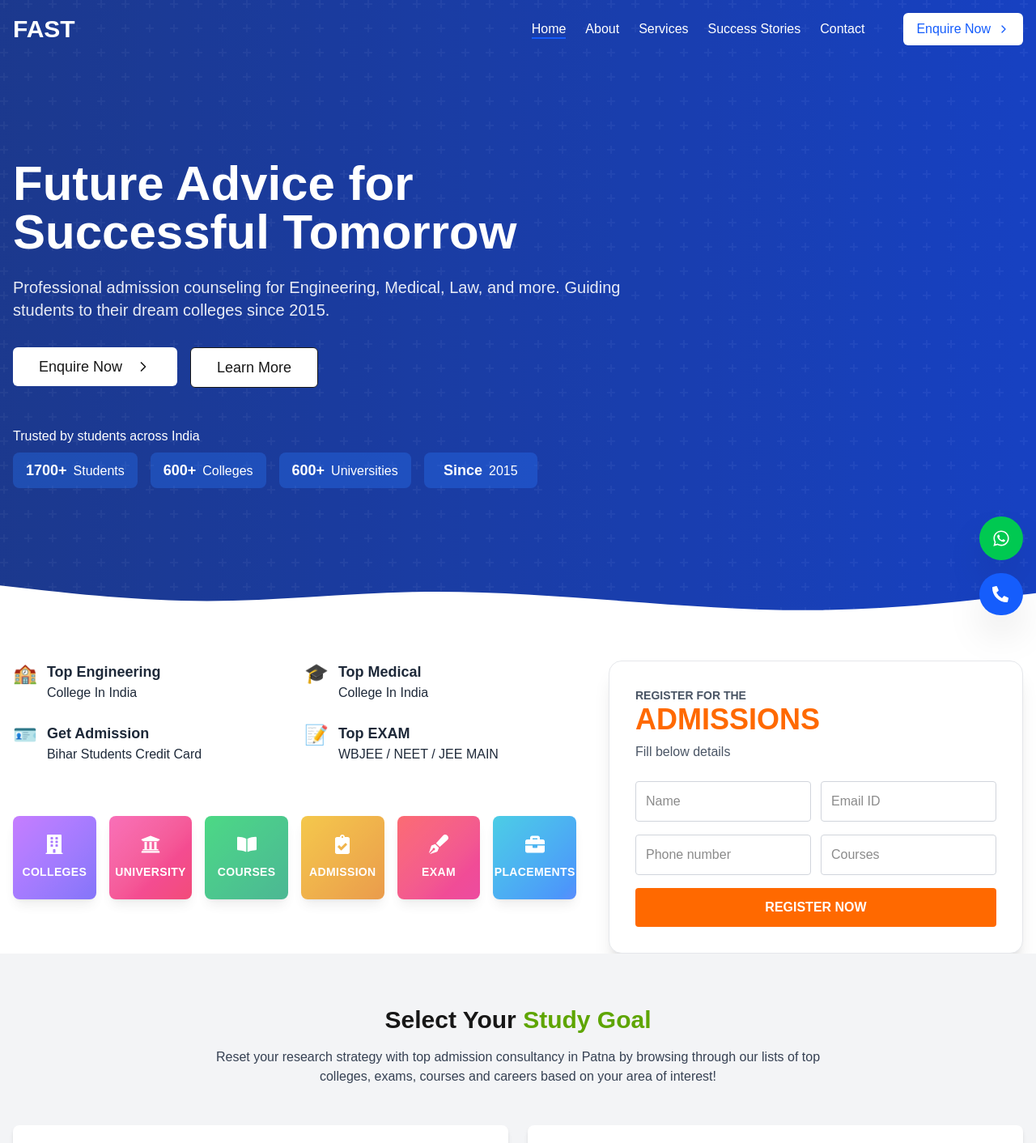
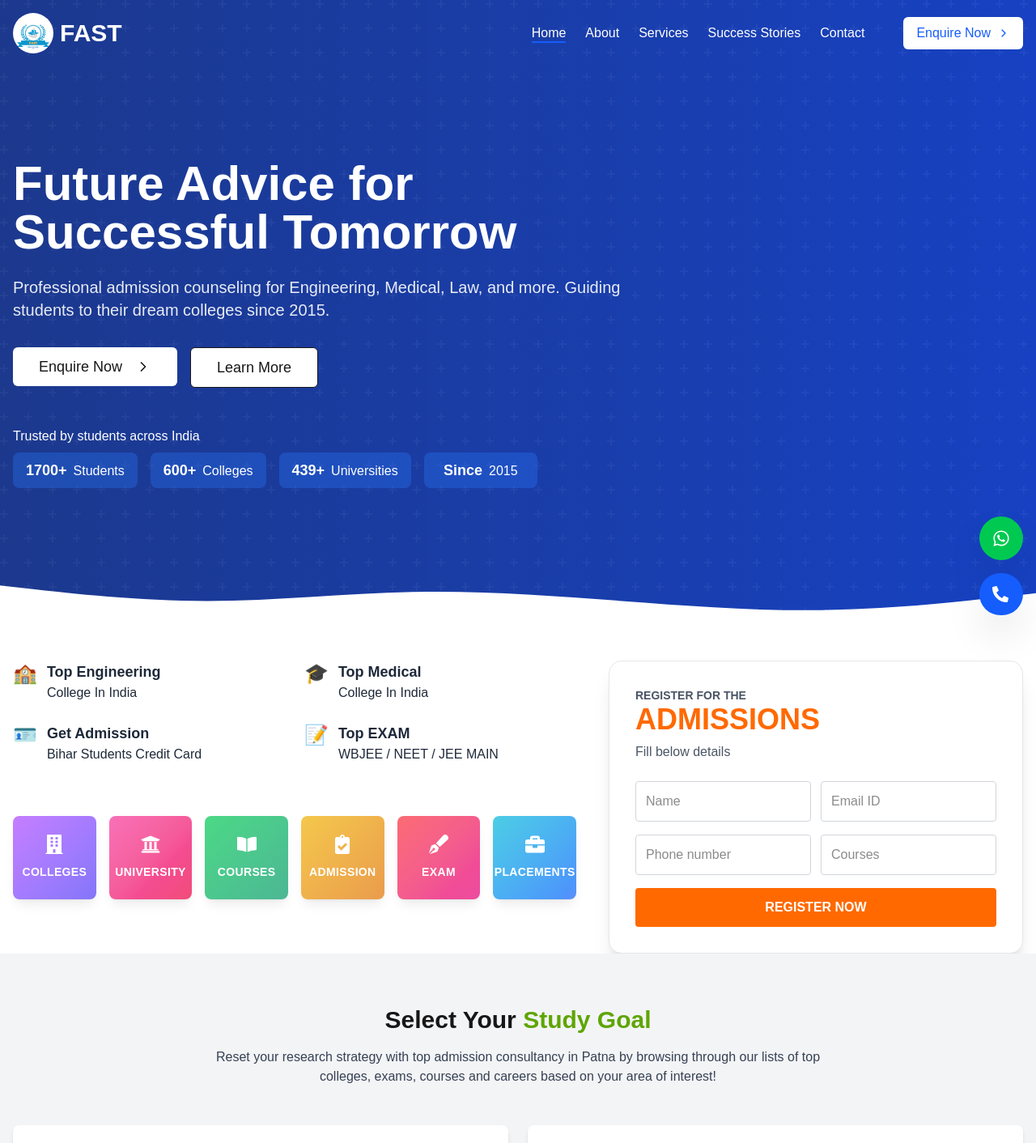
Before and after one commit to Aviraj0403/fast, a Next.js app: page / in a window 1280 px wide. Shown: the top 1412 px of the page at 81% size. Built offline with nearby package versions, Linux system fonts and the light colour scheme.

Commit message:
fix: update university count and improve layout in StudyGoalSection; add logo image to Navbar

```diff
--- a/app/sections/Hero.tsx
+++ b/app/sections/Hero.tsx
@@ -90,7 +90,7 @@ export const Hero = () => {
       <span className="ml-2">Colleges</span>
     </div>
      <div className="bg-blue-500/30 px-4 py-2 rounded-lg whitespace-nowrap min-w-[140px] text-center">
-      <span className="text-lg font-semibold">600+</span>
+      <span className="text-lg font-semibold">439+</span>
       <span className="ml-2">Universities</span>
     </div>
     <div className="bg-blue-500/30 px-4 py-2 rounded-lg whitespace-nowrap min-w-[140px] text-center">
--- a/app/sections/StudyGoalSection.tsx
+++ b/app/sections/StudyGoalSection.tsx
@@ -1,45 +1,44 @@
-'use client';
-import React from 'react';
-import Image from 'next/image';
-import { motion } from 'framer-motion';
-
+"use client";
+import React from "react";
+import Image from "next/image";
+import { motion } from "framer-motion";
 
 const studyGoals = [
   {
-    title: 'Engineering',
-    subtitle: 'B.Tech | M.Tech | Diploma | Bachelors+Masters',
-    colleges: 37,
-    image: '/image/engineer.webp',
+    title: "Engineering",
+    subtitle: "B.Tech | M.Tech | Diploma | Bachelors+Masters",
+    colleges: 147,
+    image: "/image/engineer.webp",
   },
   {
-    title: 'Arts Courses',
-    subtitle: 'BA | B.ED | DFD | 3D-Animation | BA+LLB | MA',
-    colleges: 43,
-    image: '/image/Art.webp',
+    title: "Arts Courses",
+    subtitle: "BA | B.ED | DFD | 3D-Animation | BA+LLB | MA",
+    colleges: 92,
+    image: "/image/Art.webp",
   },
   {
-    title: 'Management',
-    subtitle: 'BBA | BMS | BBM | BHMCT | BALLB | MHM | EMBA',
-    colleges: 38,
-    image: '/image/mangement.webp',
+    title: "Management",
+    subtitle: "BBA | BMS | BBM | BHMCT | BALLB | MHM | EMBA",
+    colleges: 118,
+    image: "/image/mangement.webp",
   },
   {
-    title: 'Commerce Courses',
-    subtitle: 'B.Com | LLB | DCA | CA | CS | CFP | M.COM',
-    colleges: 28,
-    image: '/image/commerce.webp',
+    title: "Commerce Courses",
+    subtitle: "B.Com | LLB | DCA | CA | CS | CFP | M.COM",
+    colleges: 228,
+    image: "/image/commerce.webp",
   },
   {
-    title: 'Medical',
-    subtitle: 'MBBS | BAMS | BUMS | BDS | MS | MD | PG-YOGA',
-    colleges: 34,
-    image: '/image/medical.webp',
+    title: "Medical",
+    subtitle: "MBBS | BAMS | BUMS | BDS | MS | MD | PG-YOGA",
+    colleges: 194,
+    image: "/image/medical.webp",
   },
   {
-    title: 'Mass Communication',
-    subtitle: 'BJMC | BHJMC | DJMC | MJMC | BAFMC | BMMMC',
-    colleges: 26,
-    image: '/image/masscomm.webp',
+    title: "Mass Communication",
+    subtitle: "BJMC | BHJMC | DJMC | MJMC | BAFMC | BMMMC",
+    colleges: 67,
+    image: "/image/masscomm.webp",
   },
 ];
 
@@ -51,7 +50,9 @@ export const StudyGoalSection = () => {
           Select Your <span className="text-lime-600">Study Goal</span>
         </h2>
         <p className="mt-4 text-gray-700 max-w-3xl mx-auto">
-          Reset your research strategy with top admission consultancy in Patna by browsing through our lists of top colleges, exams, courses and careers based on your area of interest!
+          Reset your research strategy with top admission consultancy in Patna
+          by browsing through our lists of top colleges, exams, courses and
+          careers based on your area of interest!
         </p>
 
         <div className="grid grid-cols-1 md:grid-cols-2 gap-6 mt-12">
@@ -62,7 +63,7 @@ export const StudyGoalSection = () => {
               whileInView={{ opacity: 1, y: 0 }}
               transition={{ duration: 0.5, delay: index * 0.1 }}
               viewport={{ once: true }}
-              className="bg-white p-6 rounded-lg shadow-md flex items-start gap-6"
+              className="bg-white p-6 rounded-lg shadow-md flex flex-col md:flex-row items-center md:items-start gap-4 md:gap-6 text-center md:text-left"
             >
               <Image
                 src={item.image}
@@ -74,8 +75,12 @@ export const StudyGoalSection = () => {
               />
               <div className="flex-1">
                 <div className="flex items-center justify-between">
-                  <h3 className="text-lg font-semibold text-gray-900">{item.title}</h3>
-                  <span className="bg-lime-600 text-white text-sm px-2 py-1 rounded">{item.colleges} College</span>
+                  <h3 className="text-lg font-semibold text-gray-900">
+                    {item.title}
+                  </h3>
+                  <span className="bg-lime-600 text-white text-sm px-2 py-1 rounded">
+                    {item.colleges} College
+                  </span>
                 </div>
                 <p className="text-gray-600 mt-2 text-sm">{item.subtitle}</p>
 
--- a/components/Navbar.tsx
+++ b/components/Navbar.tsx
@@ -3,6 +3,7 @@
 import { useState, useEffect } from "react";
 import Link from "next/link";
 import { Menu, X, ChevronRight } from "lucide-react";
+import Image from "next/image";
 
 const navItems = [
   { name: "Home", id: "home" },
@@ -54,13 +55,21 @@ export const Navbar = () => {
       <div className="container mx-auto px-4">
         <nav className="flex justify-between items-center">
           {/* Logo */}
-          <Link
-            href="/"
-            className={`text-2xl md:text-3xl font-bold transition-colors ${
-              scrolled ? "text-blue-600" : "text-white"
-            }`}
-          >
-            FAST
+          <Link href="/" className="flex items-center space-x-2">
+            <Image
+              src="/image/contact.jpeg"
+              alt="Logo"
+              width={50}
+              height={50}
+              className="rounded-full"
+            />
+            <span
+              className={`text-2xl md:text-3xl font-bold transition-colors ${
+                scrolled ? "text-blue-600" : "text-white"
+              }`}
+            >
+              FAST
+            </span>
           </Link>
 
           {/* Desktop Navigation */}
@@ -105,7 +114,11 @@ export const Navbar = () => {
             aria-label="Toggle Menu"
             aria-expanded={isMenuOpen}
           >
-            {isMenuOpen ? <X className="h-6 w-6" /> : <Menu className="h-6 w-6" />}
+            {isMenuOpen ? (
+              <X className="h-6 w-6" />
+            ) : (
+              <Menu className="h-6 w-6" />
+            )}
           </button>
         </nav>
 
@@ -118,7 +131,9 @@ export const Navbar = () => {
                   <button
                     onClick={() => scrollToSection(id)}
                     className={`w-full text-left py-2 transition-colors ${
-                      activeSection === id ? "text-blue-600 font-semibold" : "text-gray-800"
+                      activeSection === id
+                        ? "text-blue-600 font-semibold"
+                        : "text-gray-800"
                     }`}
                   >
                     {name}
```
